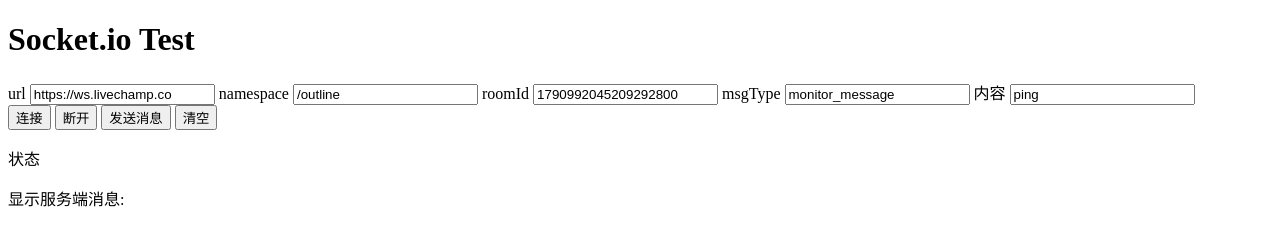
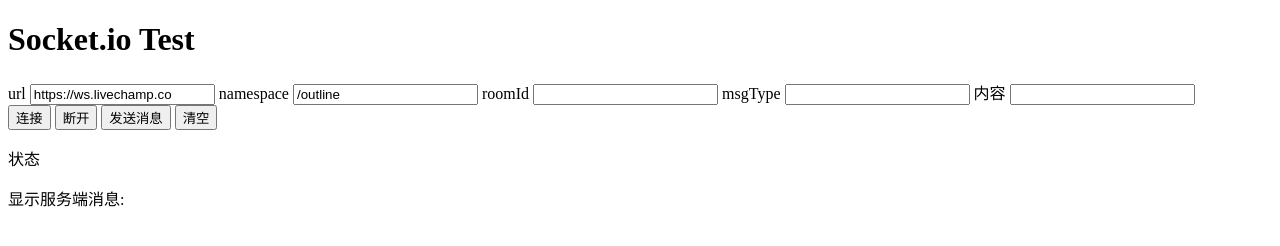
Before and after one commit to suonanjiexi/.github.io, a plain HTML site: page index.html in a window 1280 px wide. Drawn offline with nearby package versions, Linux system fonts and the light colour scheme.

Commit message:
Update index.html

```diff
--- a/index.html
+++ b/index.html
@@ -15,11 +15,11 @@
         <span>namespace</span>
         <input id="namespace" type="text" value="/outline"/>
         <span>roomId</span>
-        <input id="roomId" type="text" value="1790992045209292800"/>
+        <input id="roomId" type="text" value=""/>
         <span>msgType</span>
-        <input id="msgType" type="text" value="monitor_message"/>
+        <input id="msgType" type="text" value=""/>
         <span>内容</span>
-        <input id="content" type="text" value="ping"/>
+        <input id="content" type="text" value=""/>
     </label>
 </div>
 <button id="connect" onClick='connect()'>连接</button>
```
